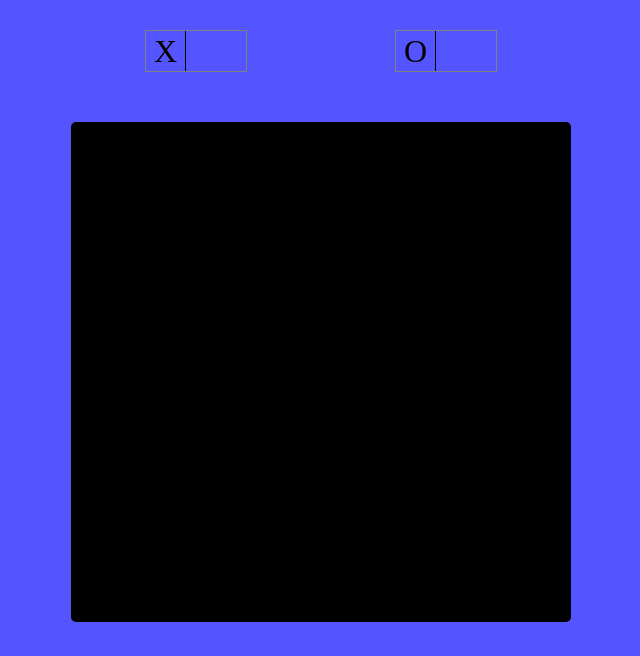
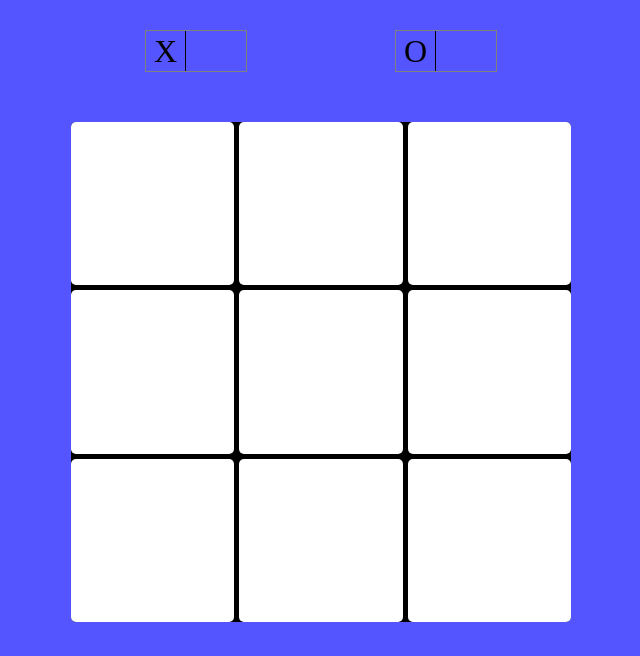
Before and after one commit to ZuluNovember/tic-tac-toe, a plain HTML site: page index.html in a window 1280 px wide. Shown: the part 144-800 px from the top of the page, without its empty margins (319-959 px from the left). Drawn offline with Linux system fonts and the light colour scheme.

Commit message:
Correct indexes of squares

```diff
--- a/index.html
+++ b/index.html
@@ -32,7 +32,15 @@
         </div>
         <div class="main-game">
             <div class="game-container">
-
+                <div class="square" data-index="0"></div>
+                <div class="square" data-index="1"></div>
+                <div class="square" data-index="2"></div>
+                <div class="square" data-index="3"></div>
+                <div class="square" data-index="4"></div>
+                <div class="square" data-index="5"></div>
+                <div class="square" data-index="6"></div>
+                <div class="square" data-index="7"></div>
+                <div class="square" data-index="8"></div>
             </div>
         </div>
     </div>
```
